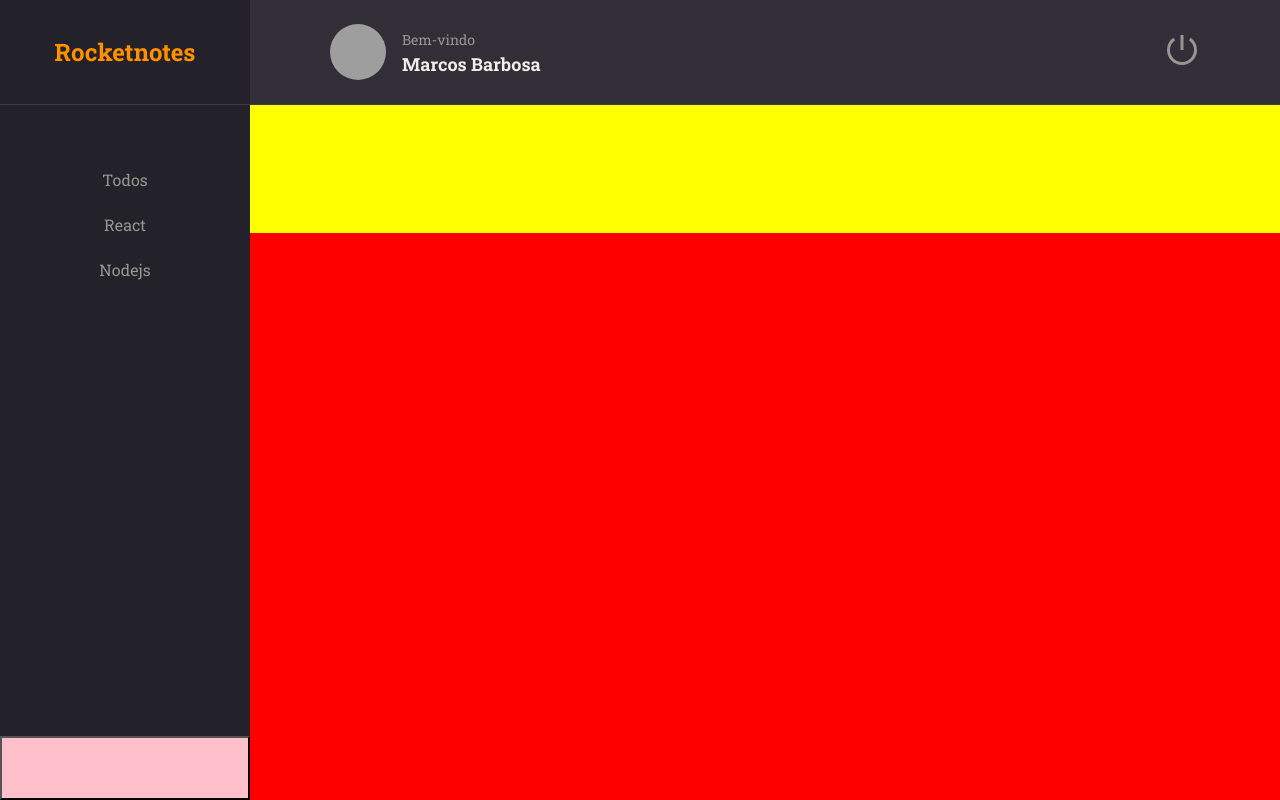
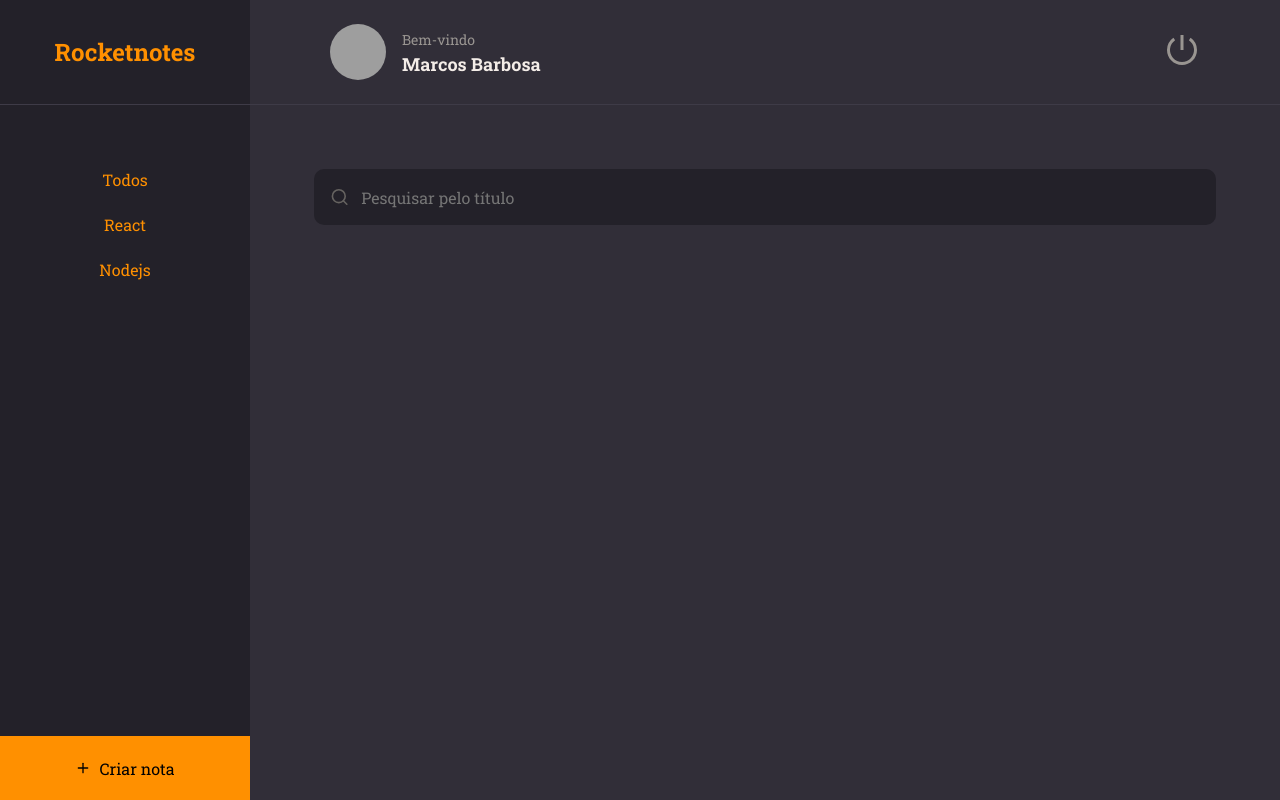
Before and after one commit to helgannick/rocketnotes, a React (Vite) app: page / in a window 1280 px wide. Built offline with nearby package versions, Linux system fonts and the light colour scheme; grey boxes are pictures that could not be loaded.

Commit message:
create input

```diff
--- a/index.html
+++ b/index.html
@@ -3,7 +3,7 @@
   <head>
     <meta charset="UTF-8" />
     <meta name="viewport" content="width=device-width, initial-scale=1.0" />
-
+    <link rel="shortcut icon" href="favicon.ico" type="image/x-icon">
     <link rel="preconnect" href="https://fonts.googleapis.com">
     <link rel="preconnect" href="https://fonts.gstatic.com" crossorigin>
     <link href="https://fonts.googleapis.com/css2?family=Roboto+Slab:wght@400;500;700&display=swap" rel="stylesheet">
--- a/package.json
+++ b/package.json
@@ -12,7 +12,7 @@
   "dependencies": {
     "react": "^18.2.0",
     "react-dom": "^18.2.0",
-    "react-icons": "^4.10.1",
+    "react-icons": "^4.11.0",
     "styled-components": "^6.0.7"
   },
   "devDependencies": {
--- a/src/components/ButtonText/index.jsx
+++ b/src/components/ButtonText/index.jsx
@@ -4,7 +4,7 @@ export function ButtonText({title,isActive = false, ...rest}){
   return(
     <Container
       type='button'
-      isActive={isActive}
+      $isactive={isActive.toString()}
       {...rest}
     >
 
--- a/src/components/ButtonText/styles.js
+++ b/src/components/ButtonText/styles.js
@@ -2,7 +2,7 @@ import styled from'styled-components';
 
 export const Container = styled.button`
   background: none;
-  color: ${({ theme, isActive }) => isActive ? theme.COLORS.ORANGE : theme.COLORS.GRAY_100 };
+  color: ${({ theme, $isactive }) => $isactive ? theme.COLORS.ORANGE : theme.COLORS.GRAY_100 };
 
   border: none;
   font-size: 16px;
--- /dev/null
+++ b/src/components/Input/index.jsx
@@ -0,0 +1,10 @@
+import { Container } from './styles';
+
+export function Input({ icon: Icon , ...rest}){
+  return(
+    <Container>
+      {Icon && <Icon size={20}/>}
+      <input {...rest}/>
+    </Container>
+  )
+}
--- /dev/null
+++ b/src/components/Input/styles.js
@@ -0,0 +1,36 @@
+import styled from 'styled-components';
+
+export const Container = styled.div`
+  width: 100%;
+  display: flex;
+  align-items: center;
+
+  background-color: ${({ theme}) => theme.COLORS.BACKGROUND_900};
+  color: ${({ theme}) => theme.COLORS.GRAY_300};
+
+  margin-bottom: 8px;
+  border-radius: 10px;
+
+  > input{
+    height: 56px;
+    width: 100%;
+
+    padding: 12px;
+    color: ${({ theme}) => theme.COLORS.WHITE};
+    background: transparent;
+    border: 0;
+
+    &:placeholder{
+      color: ${({ theme}) => theme.COLORS.GRAY_300};
+
+    }
+
+
+
+  }
+
+  > svg {
+      margin-left: 16px;
+    }
+
+`;
--- a/src/pages/Home/index.jsx
+++ b/src/pages/Home/index.jsx
@@ -1,7 +1,9 @@
+import { FiPlus, FiSearch } from 'react-icons/fi';
 import { Container, Brand, Menu, Search, Content, NewNote } from './styles.js'
 
 import { Header } from '../../components/Header'
 import { ButtonText } from '../../components/ButtonText'
+import { Input } from '../../components/Input'
 
 
 export function Home(){
@@ -22,7 +24,7 @@ export function Home(){
       </Menu>
 
       <Search>
-
+        <Input placeholder='Pesquisar pelo título ' icon={FiSearch}/>
       </Search>
 
       <Content>
@@ -30,7 +32,8 @@ export function Home(){
       </Content>
 
       <NewNote>
-
+       <FiPlus/>
+        Criar nota
       </NewNote>
 
     </Container>
--- a/src/pages/Home/styles.js
+++ b/src/pages/Home/styles.js
@@ -50,17 +50,25 @@ export const Menu  = styled.ul`
 
 export const Search  = styled.div`
   grid-area: search;
-  background: yellow;
+  padding: 64px 64px 0;
 `;
 
 export const Content  = styled.div`
   grid-area: content;
-  background: red;
+  background-color: ${({ theme}) => theme.COLORS.BACKGROUND_800};
 
 `;
 
 export const NewNote = styled.button`
   grid-area: newnote;
-  background: pink;
+  background: ${({ theme }) => theme.COLORS.ORANGE};
+  border: none;
 
+  display: flex;
+  align-items: center;
+  justify-content: center;
+
+  > svg {
+    margin-right: 8px;
+  }
 `;
```
Also changed, not shown: 1 other file (tests, documents, lock files or other folders).
